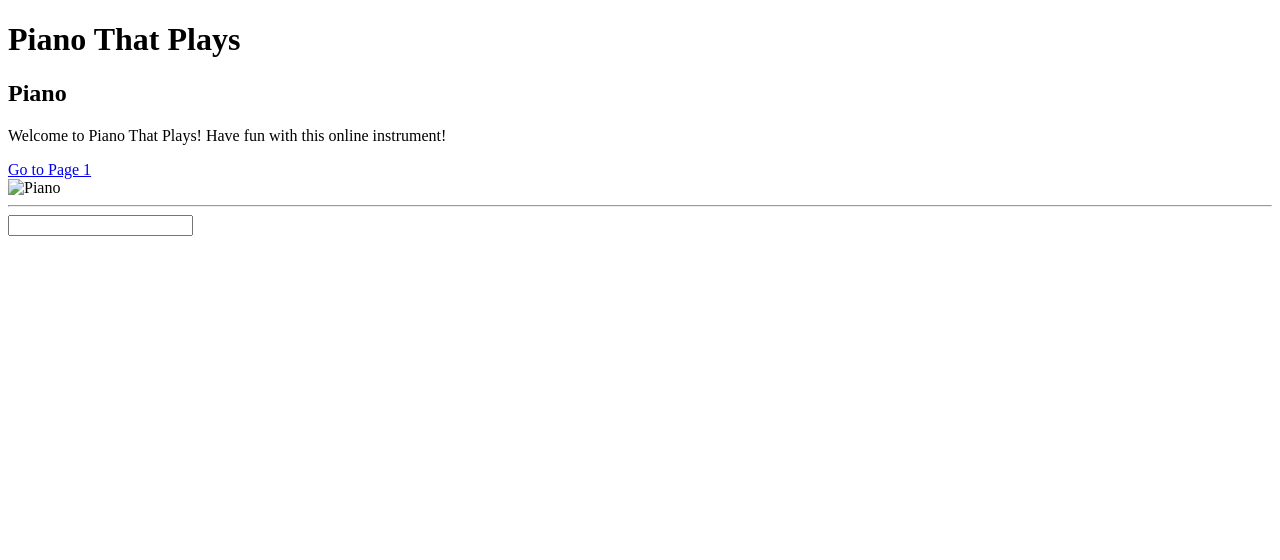
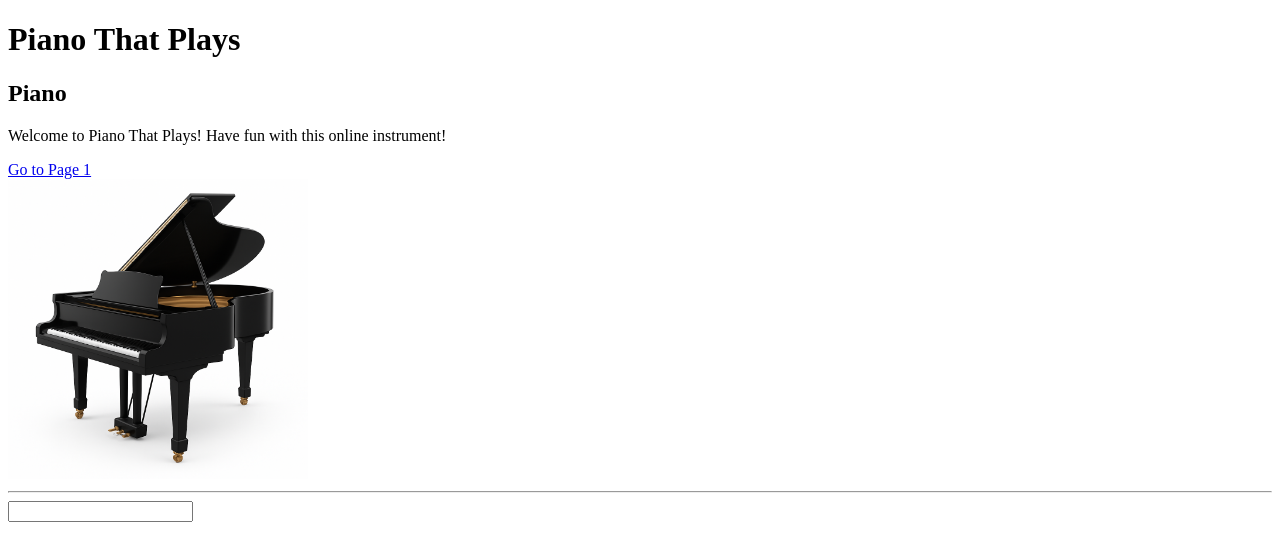
Before and after one commit to symphony407/piano-That-plays, a plain HTML site: page index.html in a window 1280 px wide. Drawn offline with Linux system fonts and the light colour scheme.

Commit message:
Added piano image and size

```diff
--- a/index.html
+++ b/index.html
@@ -12,7 +12,8 @@
         <a href="page1.html">Go to Page 1</a>
         <script src="./app.js"></script>
         <br>
-        <img src="media/image.png" alt="Piano">
+        <img src="/media/image1.png"
+        height="300" alt="Piano">
         <hr>
         <input>
     </body>
```
